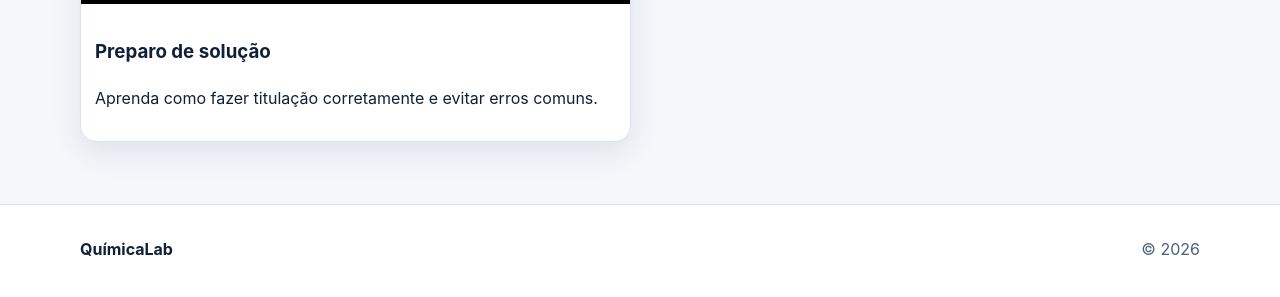
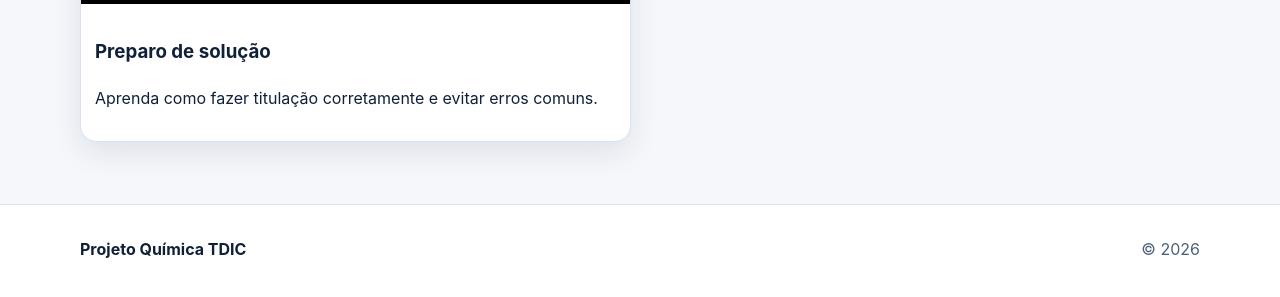
Before and after one commit to Matheus-Matias08/QuimicaTDIC, a plain HTML site: page videos.html in a window 1280 px wide. Shown: the part 547-844 px from the top of the page. Drawn offline with Linux system fonts and the light colour scheme.

Commit message:
Update videos.html

```diff
--- a/videos.html
+++ b/videos.html
@@ -63,7 +63,7 @@
 
   <footer class="footer">
     <div class="container footer-inner">
-      <p><strong>QuímicaLab</strong></p>
+      <p><strong>Projeto Química TDIC</strong></p>
       <p class="muted">© <span id="year"></span></p>
     </div>
   </footer>
```
